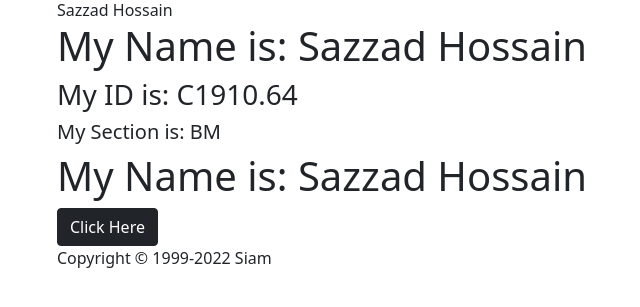
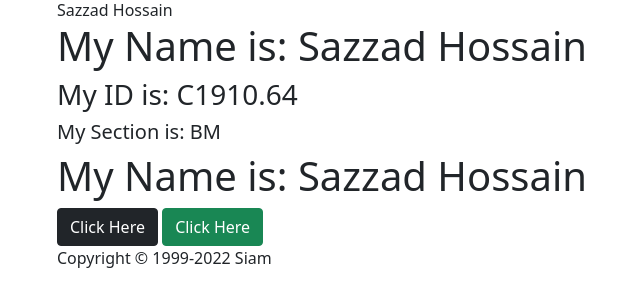
Before and after one commit to DaStranger06/php_demo, a PHP site: page / in a window 1280 px wide. Shown: the part 232-539 px from the top of the page, without its empty margins (25-665 px from the left). Run offline with PHP 8.4, Linux system fonts and the light colour scheme.

Commit message:
added another button

```diff
--- a/index.php
+++ b/index.php
@@ -34,5 +34,7 @@ include 'includes/header.php';?>
  echo "<h1> My Name is: $name</h1>";
 ?>
    <button type="button" class="btn btn-dark">Click Here</button>
+   <button type="button" class="btn btn-success">Click Here</button>
+
 
   <?php require 'includes/footer.php';?>
```
